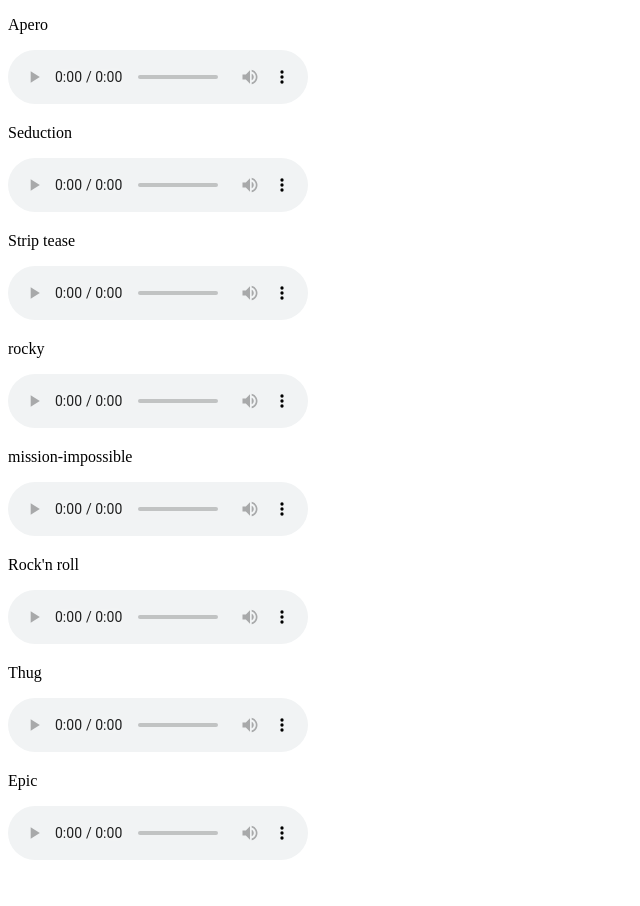
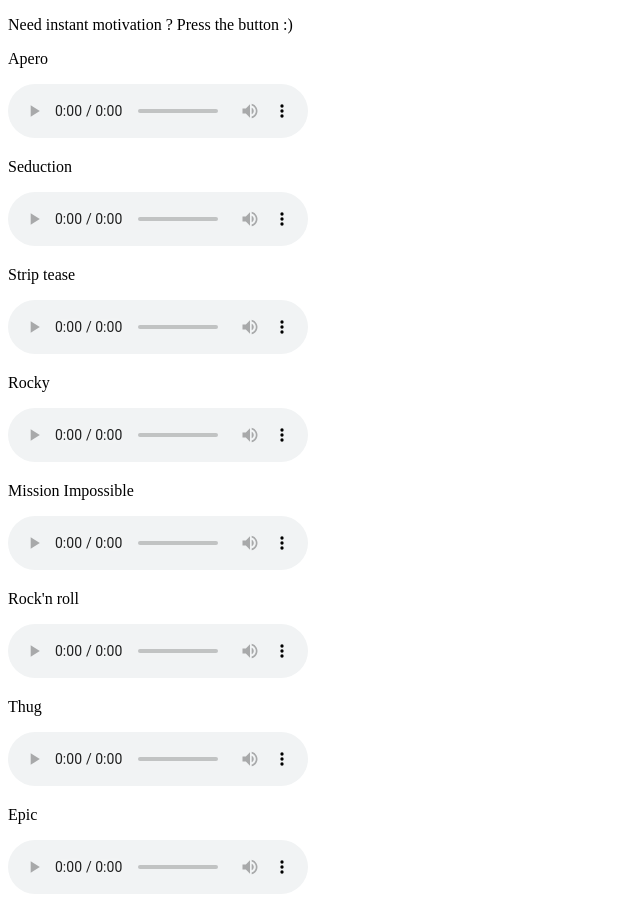
Before and after one commit to Lyptik/instant-motivation, a plain HTML site: page index.html in a window 1280 px wide. Shown: the whole page, without its empty margins (0-640 px from the left). Before the commit the page ends 872 px from the top, so only its background shows below. Drawn offline with Linux system fonts and the light colour scheme.

Commit message:
Added latest sounds and code

```diff
--- a/index.html
+++ b/index.html
@@ -1,10 +1,12 @@
 <!DOCTYPE html>
 <html>
 <head>
-<title>Instant motivation :)</title>
+<title>Instant motivation</title>
 </head>
 
 <body>
+
+<p>Need instant motivation ? Press the button :)</p>
 
 <p>Apero</p>
 <audio controls>
@@ -24,13 +26,13 @@ Your browser does not support the audio element.
 Your browser does not support the audio element.
 </audio>
 
-<p>rocky</p>
+<p>Rocky</p>
 <audio controls>
   <source src="sounds/rocky.mp3" type="audio/mpeg">
 Your browser does not support the audio element.
 </audio>
 
-<p>mission-impossible</p>
+<p>Mission Impossible</p>
 <audio controls>
   <source src="sounds/mission-impossible.mp3" type="audio/mpeg">
 Your browser does not support the audio element.
```
Also changed, not shown: 3 other files.
